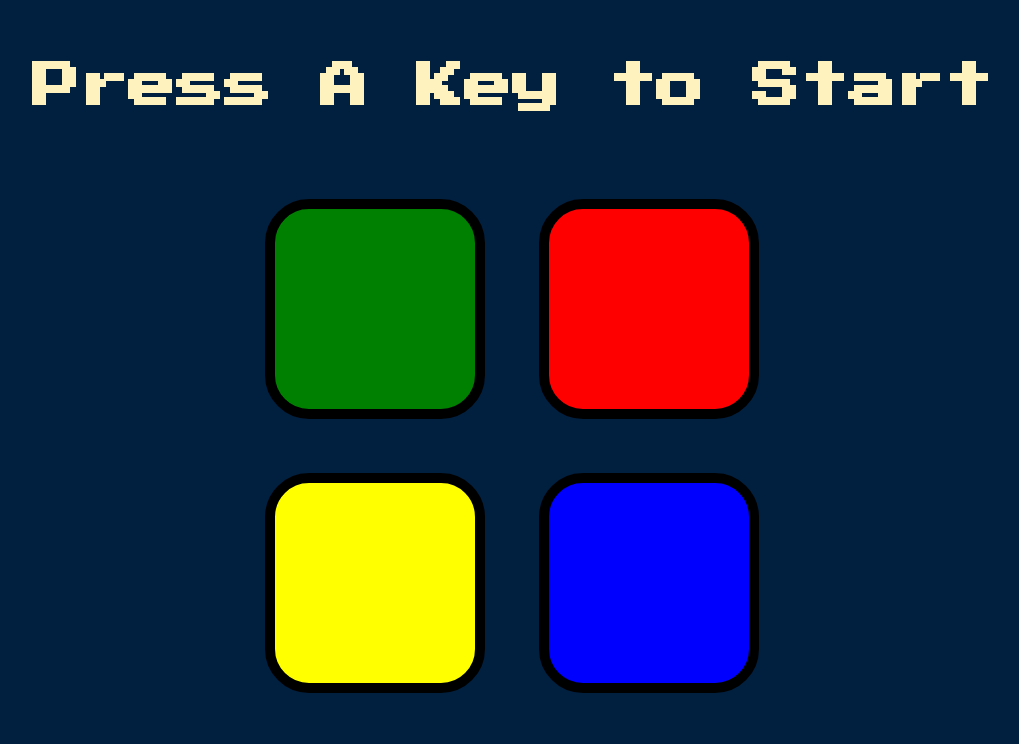
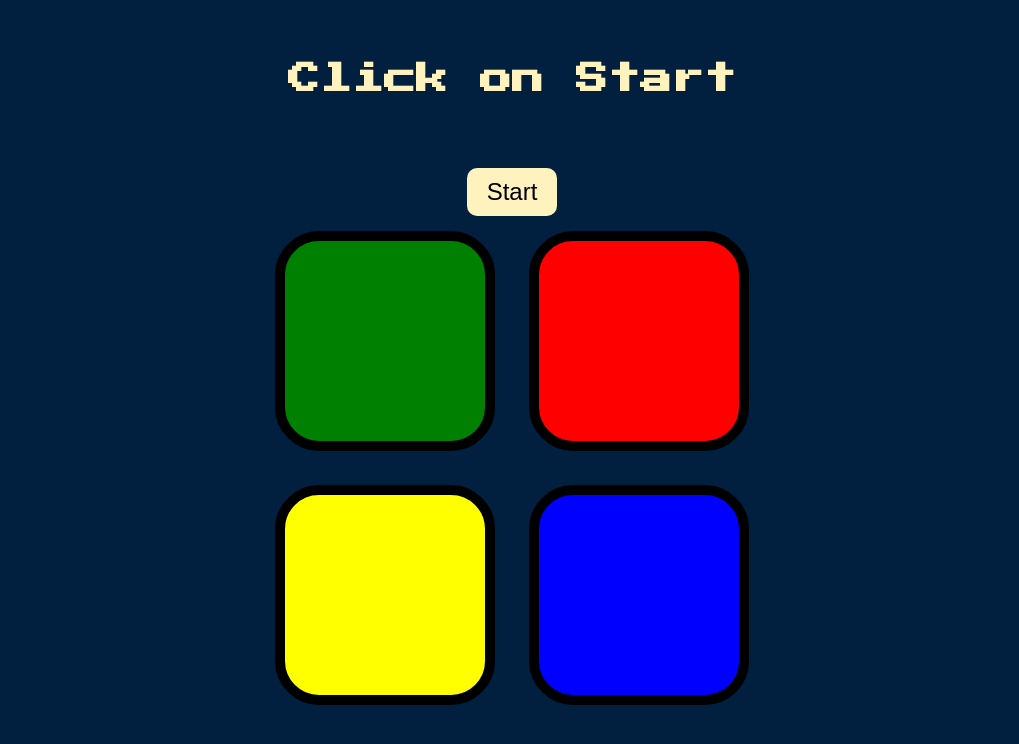
Before and after one commit to r0deo/Simon-Game, a plain HTML site: page index.html in a window 1280 px wide. Shown: the whole page, without its empty margins (128-1147 px from the left). Drawn offline with nearby package versions, Linux system fonts and the light colour scheme.

Commit message:
first shot

```diff
--- a/game.js
+++ b/game.js
@@ -4,7 +4,7 @@ let userClickedPattern = [];
 let started = false;
 let level = 0;
 
-document.addEventListener("keypress", function() {
+document.getElementById("start-btn").addEventListener("click", function() {
   if (!started) {
     document.getElementById("level-title").textContent = "Level " + level;
     nextSequence();
@@ -15,11 +15,13 @@ document.addEventListener("keypress", function() {
 const buttons = document.querySelectorAll(".btn");
 buttons.forEach(button => {
   button.addEventListener("click", function() {
-    const userChosenColour = this.id;
-    userClickedPattern.push(userChosenColour);
-    playSound(userChosenColour);
-    animatePress(userChosenColour);
-    checkAnswer(userClickedPattern.length - 1);
+    if (started) {
+      const userChosenColour = this.id;
+      userClickedPattern.push(userChosenColour);
+      playSound(userChosenColour);
+      animatePress(userChosenColour);
+      checkAnswer(userClickedPattern.length - 1);
+    }
   });
 });
 
@@ -33,7 +35,7 @@ function checkAnswer(currentLevel) {
   } else {
     playSound("wrong");
     document.body.classList.add("game-over");
-    document.getElementById("level-title").textContent = "Game Over, Press Any Key to Restart";
+    document.getElementById("level-title").textContent = "Game Over, Click the Start again";
     setTimeout(function() {
       document.body.classList.remove("game-over");
     }, 200);
--- a/index.html
+++ b/index.html
@@ -9,7 +9,9 @@
 </head>
 
 <body>
-  <h1 id="level-title">Press A Key to Start</h1>
+  <h1 id="level-title">Click on Start</h1>
+  <button id="start-btn">Start</button>
+
   <div class="container">
     <div lass="row">
 
@@ -36,7 +38,7 @@
   </div>
 
 
-  <script src="https://ajax.googleapis.com/ajax/libs/jquery/3.7.0/jquery.min.js"></script>
+  <!-- <script src="https://ajax.googleapis.com/ajax/libs/jquery/3.7.0/jquery.min.js"></script> -->
   <script src="game.js"></script>
 </body>
 
--- a/styles.css
+++ b/styles.css
@@ -5,8 +5,8 @@ body {
 
 #level-title {
   font-family: 'Press Start 2P', cursive;
-  font-size: 3rem;
-  margin:  5%;
+  font-size: 2rem;
+  margin: 5% auto;
   color: #FEF2BF;
 }
 
@@ -14,11 +14,10 @@ body {
   display: block;
   width: 50%;
   margin: auto;
-
 }
 
 .btn {
-  margin: 25px;
+  margin: 15px;
   display: inline-block;
   height: 200px;
   width: 200px;
@@ -51,3 +50,18 @@ body {
   box-shadow: 0 0 20px white;
   background-color: grey;
 }
+
+#start-btn {
+  margin-top: 10px;
+  padding: 10px 20px;
+  font-size: 1.5rem;
+  background-color: #FEF2BF;
+  border: none;
+  border-radius: 10px;
+  cursor: pointer;
+  transition: background-color 0.3s ease;
+}
+
+#start-btn:hover {
+  background-color: #FFD700;
+}
```
